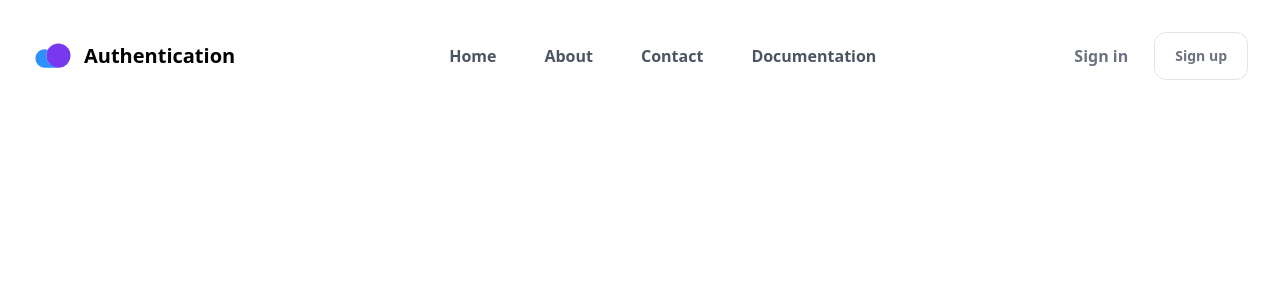
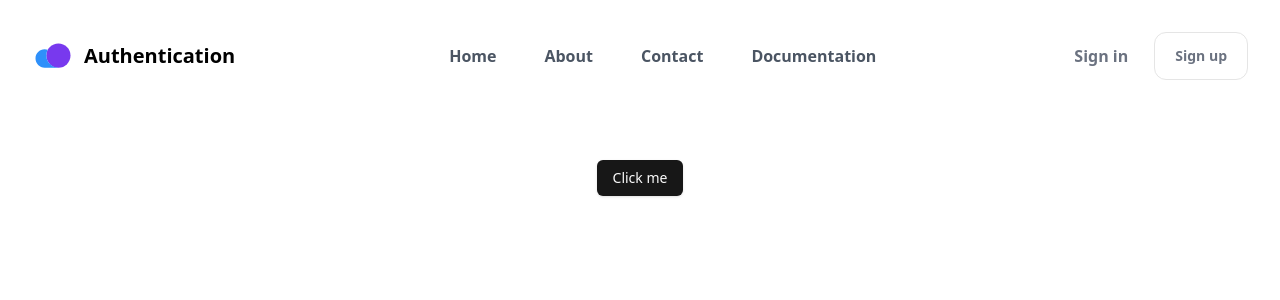
Before and after one commit to tareksabbir/Patterns, a React (Vite) app: page / in a window 1280 px wide. Shown: the top 300 px of the page. Built offline with nearby package versions, Linux system fonts and the light colour scheme.

Commit message:
google pop up

```diff
--- /dev/null
+++ b/src/Authentication/GooglePopup.jsx
@@ -0,0 +1,12 @@
+import { Button } from "@/components/ui/button";
+
+
+const GooglePopup = () => {
+    return (
+        <div className="flex items-center justify-center">
+        <Button>Click me</Button>
+        </div>
+    );
+};
+
+export default GooglePopup;
--- a/src/Home/Home.jsx
+++ b/src/Home/Home.jsx
@@ -1,9 +1,11 @@
+import GooglePopup from "@/Authentication/GooglePopup";
+
+
 const Home = () => {
   return (
-  <>
-  </>
-
-
+    <>
+    <GooglePopup></GooglePopup>
+    </>
   );
 };
 
```
